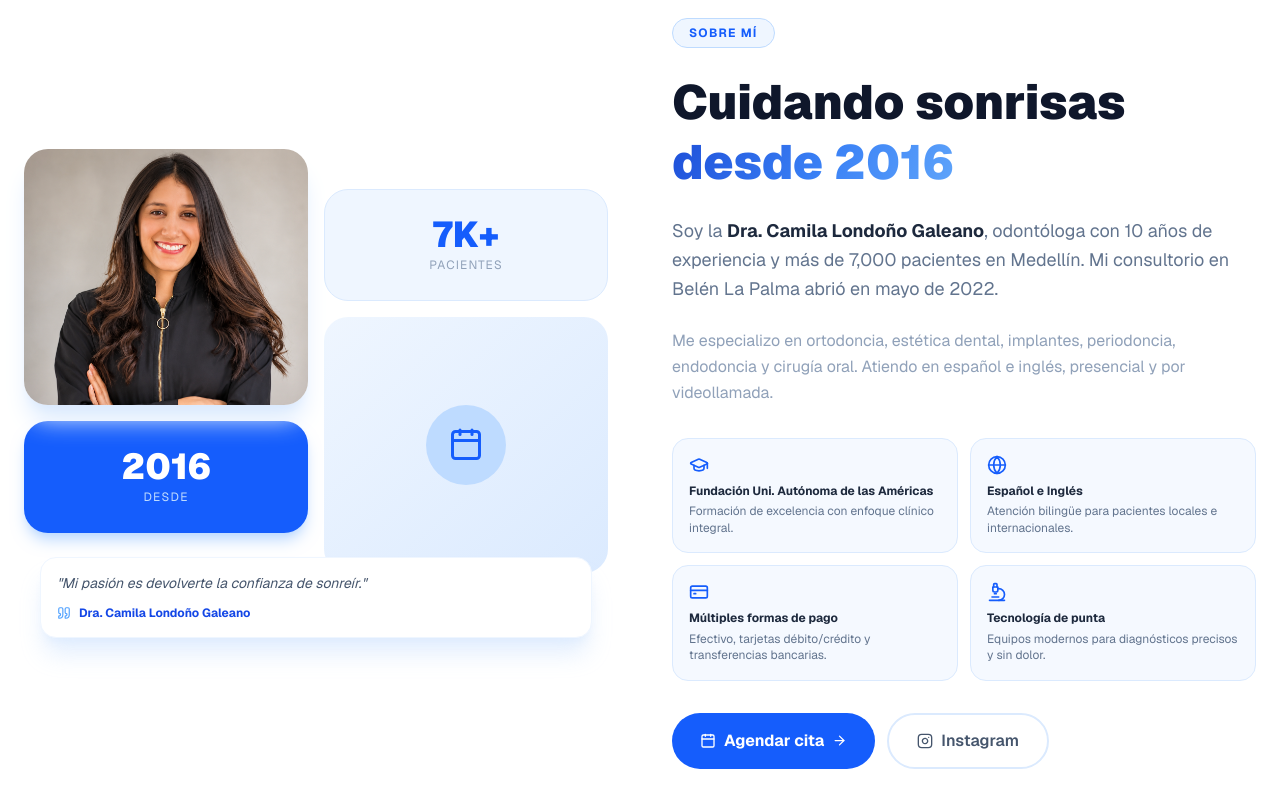
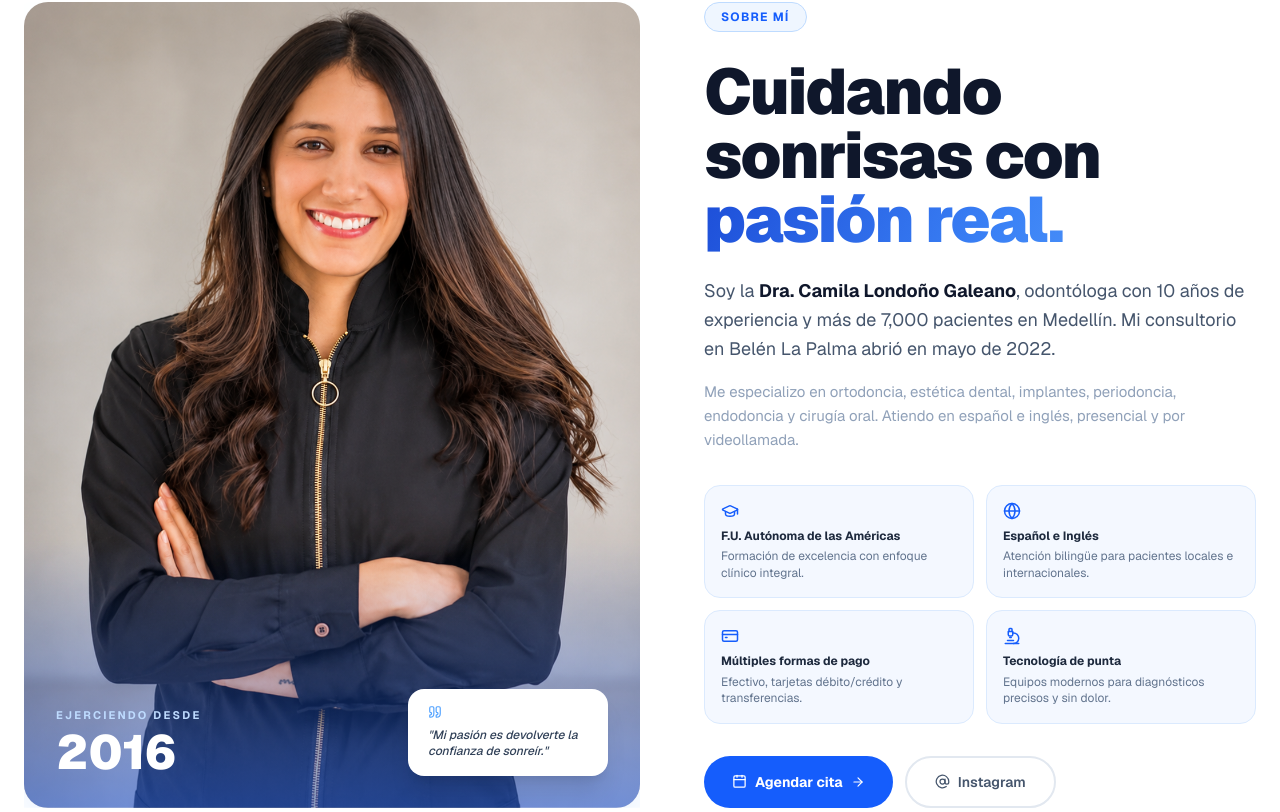
Before and after one commit to Ssantamars123/DraCamilaLondo-oDemo, a Next.js app in the folder website/: page / in a window 1280 px wide. Shown: the part 1568-2380 px from the top of the page. Built offline with nearby package versions, Linux system fonts and the light colour scheme.

Commit message:
redesign(about): full-height photo with clip reveal, editorial headline, gradient overlay

```diff
--- a/website/components/About.tsx
+++ b/website/components/About.tsx
@@ -8,16 +8,16 @@ import { useGSAP } from "@gsap/react";
 import { motion } from "framer-motion";
 import {
   GraduationCap, Globe, CreditCard, Microscope,
-  Calendar, Instagram, ArrowRight, Quote,
+  Calendar, AtSign, ArrowRight, Quote,
 } from "lucide-react";
 
 gsap.registerPlugin(ScrollTrigger);
 
 const cards = [
-  { Icon: GraduationCap, title: "Fundación Uni. Autónoma de las Américas", desc: "Formación de excelencia con enfoque clínico integral." },
-  { Icon: Globe,         title: "Español e Inglés",                         desc: "Atención bilingüe para pacientes locales e internacionales." },
-  { Icon: CreditCard,    title: "Múltiples formas de pago",                  desc: "Efectivo, tarjetas débito/crédito y transferencias bancarias." },
-  { Icon: Microscope,    title: "Tecnología de punta",                       desc: "Equipos modernos para diagnósticos precisos y sin dolor." },
+  { Icon: GraduationCap, title: "F.U. Autónoma de las Américas", desc: "Formación de excelencia con enfoque clínico integral." },
+  { Icon: Globe,         title: "Español e Inglés",              desc: "Atención bilingüe para pacientes locales e internacionales." },
+  { Icon: CreditCard,    title: "Múltiples formas de pago",      desc: "Efectivo, tarjetas débito/crédito y transferencias." },
+  { Icon: Microscope,    title: "Tecnología de punta",           desc: "Equipos modernos para diagnósticos precisos y sin dolor." },
 ];
 
 export function About() {
@@ -25,9 +25,27 @@ export function About() {
   const imgRef = useRef<HTMLDivElement>(null);
 
   useGSAP(() => {
-    // Parallax on the image column while scrolling
+    // Photo reveal
+    gsap.fromTo(imgRef.current,
+      { clipPath: "inset(100% 0% 0% 0%)", scale: 1.08 },
+      {
+        clipPath: "inset(0% 0% 0% 0%)", scale: 1, duration: 1.3, ease: "power4.out",
+        scrollTrigger: { trigger: ref.current, start: "top 75%" },
+      }
+    );
+
+    // Text lines
+    gsap.fromTo(".abt-line",
+      { y: "110%", opacity: 0 },
+      {
+        y: "0%", opacity: 1, duration: 1, stagger: 0.14, ease: "power4.out",
+        scrollTrigger: { trigger: ".abt-text", start: "top 78%" },
+      }
+    );
+
+    // Parallax subtle on scroll
     gsap.to(imgRef.current, {
-      y: -60,
+      yPercent: -5,
       ease: "none",
       scrollTrigger: {
         trigger: ref.current,
@@ -39,168 +57,118 @@ export function About() {
   }, { scope: ref });
 
   return (
-    <section id="sobre-mi" ref={ref} className="py-28 bg-white relative overflow-hidden">
+    <section id="sobre-mi" ref={ref} className="py-0 bg-white relative overflow-hidden">
       <div className="absolute top-0 inset-x-0 h-px bg-gradient-to-r from-transparent via-blue-200 to-transparent" />
 
-      <div className="max-w-7xl mx-auto px-6 grid md:grid-cols-2 gap-16 items-center">
+      <div className="max-w-7xl mx-auto px-6 grid md:grid-cols-2 gap-0 items-stretch min-h-[80vh] py-24">
 
-        {/* LEFT — image mosaic (GSAP parallax) */}
-        <div ref={imgRef}>
-          <div className="grid grid-cols-2 gap-4">
-            <div className="flex flex-col gap-4">
-              <motion.div
-                initial={{ opacity: 0, scale: 0.93 }}
-                whileInView={{ opacity: 1, scale: 1 }}
-                viewport={{ once: true }}
-                transition={{ duration: 0.8, ease: [0.22,1,0.36,1] }}
-                className="relative h-64 rounded-3xl overflow-hidden shadow-xl shadow-blue-100"
-              >
-                <Image src="/DraCamila.png" alt="Dra. Camila" fill className="object-cover object-top" />
-              </motion.div>
-              <motion.div
-                initial={{ opacity: 0, y: 20 }}
-                whileInView={{ opacity: 1, y: 0 }}
-                viewport={{ once: true }}
-                transition={{ duration: 0.6, delay: 0.15 }}
-                className="h-28 rounded-3xl bg-blue-600 flex flex-col items-center justify-center shadow-lg shadow-blue-200 gap-1"
-              >
-                <span className="text-4xl font-black text-white leading-none">2016</span>
-                <span className="text-blue-200 text-xs tracking-widest uppercase">Desde</span>
-              </motion.div>
+        {/* LEFT — full-height photo */}
+        <div className="relative flex items-stretch">
+          <div ref={imgRef} className="relative w-full min-h-[480px] md:min-h-full rounded-3xl overflow-hidden shadow-2xl shadow-blue-100">
+            <Image
+              src="/DraCamila.png"
+              alt="Dra. Camila Londoño Galeano"
+              fill
+              className="object-cover object-top"
+            />
+            {/* Blue accent at bottom */}
+            <div className="absolute inset-x-0 bottom-0 h-1/3 pointer-events-none"
+              style={{ background: "linear-gradient(to top, rgba(37,99,235,0.55) 0%, transparent 100%)" }} />
+
+            {/* Year badge */}
+            <div className="absolute bottom-8 left-8 text-white">
+              <span className="text-[11px] font-bold tracking-[0.2em] uppercase text-blue-200 block mb-1">Ejerciendo desde</span>
+              <span className="text-5xl font-black leading-none">2016</span>
             </div>
-            <div className="flex flex-col gap-4 mt-10">
-              <motion.div
-                initial={{ opacity: 0, y: 20 }}
-                whileInView={{ opacity: 1, y: 0 }}
-                viewport={{ once: true }}
-                transition={{ duration: 0.6, delay: 0.2 }}
-                className="h-28 rounded-3xl bg-blue-50 border border-blue-100 flex flex-col items-center justify-center gap-1"
-              >
-                <span className="text-4xl font-black text-blue-600 leading-none">7K+</span>
-                <span className="text-slate-400 text-xs tracking-widest uppercase">Pacientes</span>
-              </motion.div>
-              <motion.div
-                initial={{ opacity: 0, scale: 0.93 }}
-                whileInView={{ opacity: 1, scale: 1 }}
-                viewport={{ once: true }}
-                transition={{ duration: 0.8, delay: 0.1 }}
-                className="h-64 rounded-3xl bg-gradient-to-br from-blue-50 to-blue-100 flex items-center justify-center"
-              >
-                <div className="w-20 h-20 rounded-full bg-blue-200 flex items-center justify-center">
-                  <Calendar size={36} className="text-blue-600" />
-                </div>
-              </motion.div>
-            </div>
+
+            {/* Quote card floating */}
+            <motion.div
+              initial={{ opacity: 0, y: 20 }}
+              whileInView={{ opacity: 1, y: 0 }}
+              viewport={{ once: true }}
+              transition={{ duration: 0.7, delay: 0.4 }}
+              className="absolute bottom-8 right-8 bg-white rounded-2xl shadow-xl px-5 py-4 max-w-[200px]"
+            >
+              <Quote size={14} className="text-blue-400 mb-2" />
+              <p className="text-slate-700 text-xs font-medium leading-snug italic">
+                "Mi pasión es devolverte la confianza de sonreír."
+              </p>
+            </motion.div>
           </div>
-
-          {/* Floating quote */}
-          <motion.div
-            initial={{ opacity: 0, y: 20 }}
-            whileInView={{ opacity: 1, y: 0 }}
-            viewport={{ once: true }}
-            transition={{ duration: 0.6, delay: 0.3 }}
-            className="relative -mt-4 mx-4 bg-white rounded-2xl shadow-xl shadow-blue-100/80 p-4 border border-blue-50 z-10"
-          >
-            <p className="text-sm text-slate-600 italic leading-snug">
-              "Mi pasión es devolverte la confianza de sonreír."
-            </p>
-            <div className="flex items-center gap-2 mt-3">
-              <Quote size={14} className="text-blue-400" />
-              <p className="text-xs font-bold text-blue-700">Dra. Camila Londoño Galeano</p>
-            </div>
-          </motion.div>
         </div>
 
         {/* RIGHT — text */}
-        <div className="flex flex-col gap-6">
-          <motion.div
-            initial={{ opacity: 0, y: 20 }}
-            whileInView={{ opacity: 1, y: 0 }}
-            viewport={{ once: true }}
-            transition={{ duration: 0.5 }}
-            className="inline-flex items-center gap-2 bg-blue-50 border border-blue-200 rounded-full px-4 py-1.5 w-fit"
-          >
-            <span className="text-blue-600 text-xs font-bold tracking-widest uppercase">Sobre mí</span>
-          </motion.div>
+        <div className="abt-text flex flex-col justify-center gap-8 md:pl-16 py-8 md:py-0">
+          <div>
+            <div className="inline-flex items-center gap-2 bg-blue-50 border border-blue-200 rounded-full px-4 py-1.5 mb-7">
+              <span className="text-blue-600 text-xs font-bold tracking-widest uppercase">Sobre mí</span>
+            </div>
 
-          <motion.h2
-            initial={{ opacity: 0, y: 30 }}
-            whileInView={{ opacity: 1, y: 0 }}
-            viewport={{ once: true }}
-            transition={{ duration: 0.7, ease: [0.22,1,0.36,1] }}
-            className="text-4xl md:text-5xl font-black text-slate-900 leading-tight"
-          >
-            Cuidando sonrisas{" "}
-            <span className="text-gradient">desde 2016</span>
-          </motion.h2>
+            <h2 className="font-black leading-[1.0] tracking-tight text-slate-900 mb-6"
+              style={{ fontSize: "clamp(2.4rem, 5vw, 4rem)" }}>
+              <span className="block overflow-hidden">
+                <span className="abt-line block">Cuidando</span>
+              </span>
+              <span className="block overflow-hidden">
+                <span className="abt-line block">sonrisas con</span>
+              </span>
+              <span className="block overflow-hidden">
+                <span className="abt-line block text-gradient">pasión real.</span>
+              </span>
+            </h2>
 
-          <motion.p
-            initial={{ opacity: 0, y: 20 }}
-            whileInView={{ opacity: 1, y: 0 }}
-            viewport={{ once: true }}
-            transition={{ duration: 0.6, delay: 0.1 }}
-            className="text-slate-500 text-lg leading-relaxed"
-          >
-            Soy la <strong className="text-slate-800">Dra. Camila Londoño Galeano</strong>, odontóloga
-            con 10 años de experiencia y más de 7,000 pacientes en Medellín. Mi consultorio
-            en Belén La Palma abrió en mayo de 2022.
-          </motion.p>
-
-          <motion.p
-            initial={{ opacity: 0, y: 20 }}
-            whileInView={{ opacity: 1, y: 0 }}
-            viewport={{ once: true }}
-            transition={{ duration: 0.6, delay: 0.15 }}
-            className="text-slate-400 leading-relaxed"
-          >
-            Me especializo en ortodoncia, estética dental, implantes, periodoncia,
-            endodoncia y cirugía oral. Atiendo en español e inglés, presencial y por videollamada.
-          </motion.p>
+            <p className="text-slate-600 text-lg leading-relaxed mb-4">
+              Soy la <strong className="text-slate-900">Dra. Camila Londoño Galeano</strong>, odontóloga
+              con 10 años de experiencia y más de 7,000 pacientes en Medellín.
+              Mi consultorio en Belén La Palma abrió en mayo de 2022.
+            </p>
+            <p className="text-slate-400 leading-relaxed text-[15px]">
+              Me especializo en ortodoncia, estética dental, implantes, periodoncia, endodoncia
+              y cirugía oral. Atiendo en español e inglés, presencial y por videollamada.
+            </p>
+          </div>
 
           {/* Cards grid */}
-          <div className="grid grid-cols-2 gap-3 pt-2">
+          <div className="grid grid-cols-2 gap-3">
             {cards.map((c, i) => (
               <motion.div
                 key={c.title}
                 initial={{ opacity: 0, y: 24 }}
                 whileInView={{ opacity: 1, y: 0 }}
                 viewport={{ once: true }}
-                transition={{ duration: 0.5, delay: i * 0.08 }}
-                whileHover={{ scale: 1.02, borderColor: "#93C5FD" }}
-                className="p-4 rounded-2xl bg-blue-50/60 border border-blue-100 transition-colors duration-200"
+                transition={{ duration: 0.5, delay: i * 0.09 }}
+                whileHover={{ y: -3, borderColor: "#93C5FD" }}
+                className="p-4 rounded-2xl bg-blue-50/70 border border-blue-100 transition-all duration-200 group"
               >
-                <div className="mb-2 text-blue-600"><c.Icon size={20} /></div>
+                <div className="mb-2 text-blue-600 group-hover:text-blue-700 transition-colors">
+                  <c.Icon size={18} />
+                </div>
                 <p className="text-xs font-bold text-slate-800 leading-snug">{c.title}</p>
                 <p className="text-xs text-slate-500 mt-1 leading-snug">{c.desc}</p>
               </motion.div>
             ))}
           </div>
 
-          <motion.div
-            initial={{ opacity: 0, y: 20 }}
-            whileInView={{ opacity: 1, y: 0 }}
-            viewport={{ once: true }}
-            transition={{ duration: 0.5, delay: 0.25 }}
-            className="flex flex-wrap gap-3 pt-2"
-          >
+          {/* CTAs */}
+          <div className="flex flex-wrap gap-3">
             <motion.button
               whileHover={{ scale: 1.05, boxShadow: "0 8px 24px rgba(37,99,235,0.3)" }}
               whileTap={{ scale: 0.97 }}
               onClick={() => document.querySelector("#contacto")?.scrollIntoView({ behavior: "smooth" })}
-              className="inline-flex items-center gap-2 bg-blue-600 text-white font-bold px-7 py-3.5 rounded-full"
+              className="inline-flex items-center gap-2 bg-blue-600 text-white font-bold px-7 py-3.5 rounded-full text-sm"
             >
-              <Calendar size={16} /> Agendar cita <ArrowRight size={15} />
+              <Calendar size={15} /> Agendar cita <ArrowRight size={14} />
             </motion.button>
             <motion.a
               whileHover={{ scale: 1.05 }}
               whileTap={{ scale: 0.97 }}
               href="https://www.instagram.com/dracamilalondono/"
               target="_blank" rel="noopener noreferrer"
-              className="inline-flex items-center gap-2 border-2 border-blue-100 text-slate-600 font-semibold px-7 py-3.5 rounded-full hover:border-pink-300 hover:text-pink-600 transition-colors duration-200"
+              className="inline-flex items-center gap-2 border-2 border-slate-200 text-slate-600 font-semibold px-7 py-3.5 rounded-full text-sm hover:border-pink-300 hover:text-pink-600 transition-colors duration-200"
             >
-              <Instagram size={16} /> Instagram
+              <AtSign size={15} /> Instagram
             </motion.a>
-          </motion.div>
+          </div>
         </div>
       </div>
     </section>
```
